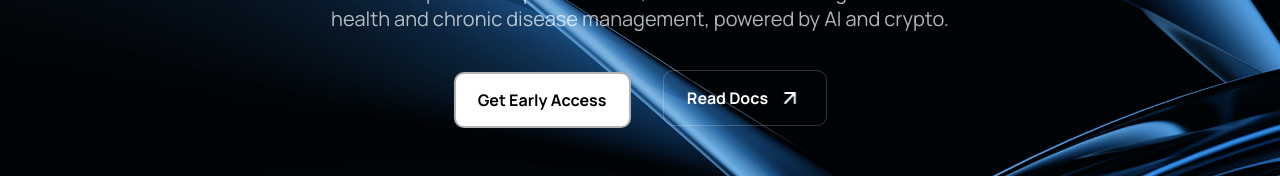
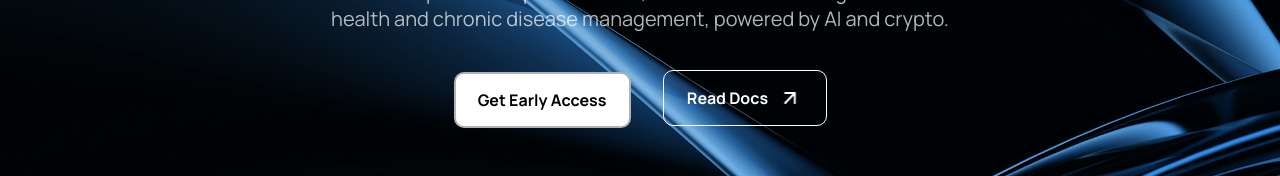
Before and after one commit to iqbalprojects/sally-lp2, a React (Vite) app: page / in a window 1280 px wide. Shown: the part 380-556 px from the top of the page. Built offline with nearby package versions, Linux system fonts and the light colour scheme.

Commit message:
change border color for read docs

```diff
--- a/src/components/Home.tsx
+++ b/src/components/Home.tsx
@@ -116,7 +116,7 @@ const Home = ({
           <a
             href="https://sallya1c.gitbook.io/docs"
             target="_blank"
-            className="space-x-2.5 border border-white/20 md:h-[56px] border-white flex w-full min-h-[56px] md:w-[164px] rounded-[10px] border-1 py-[16px] px-[24px] items-center justify-center md:px-[20px]"
+            className="space-x-2.5 border border-[#E5E5E5] md:h-[56px] border-white flex w-full min-h-[56px] md:w-[164px] rounded-[10px] border-1 py-[16px] px-[24px] items-center justify-center md:px-[20px]"
           >
             <span className="font-manrope font-bold text-base leading-[22px]">
               Read Docs
```
